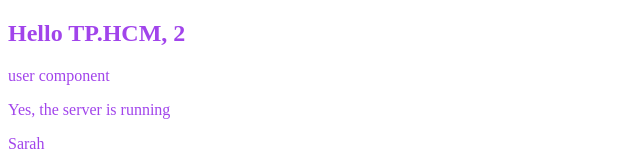
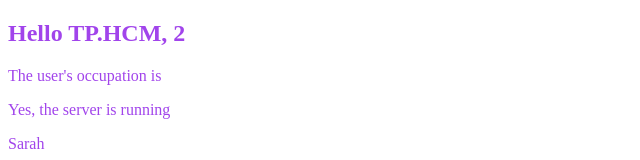
Before and after one commit to hnk005/Learn-Angular18, an Angular app: page / in a window 1280 px wide. Shown: the top 160 px of the page, without its empty margins (0-640 px from the left). Built offline with nearby package versions, Linux system fonts and the light colour scheme.

Commit message:
Complete add the @Input decorator to a property of a component class

```diff
--- a/src/app/components/user/user.component.html
+++ b/src/app/components/user/user.component.html
@@ -1 +1 @@
-<p>user component</p>
+<p>The user's occupation is {{ occupation }}</p>
--- a/src/app/components/user/user.component.ts
+++ b/src/app/components/user/user.component.ts
@@ -1,11 +1,11 @@
-import { Component } from '@angular/core';
+import { Component, Input } from '@angular/core';
 
 @Component({
   selector: 'app-user',
   imports: [],
   templateUrl: './user.component.html',
-  styleUrl: './user.component.css'
+  styleUrl: './user.component.css',
 })
 export class UserComponent {
-
+  @Input() occupation = '';
 }
```
